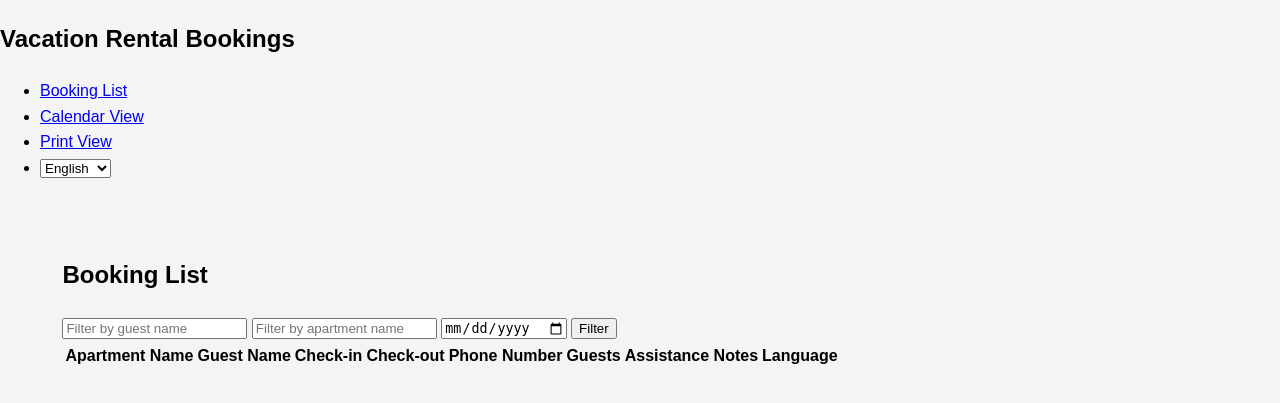
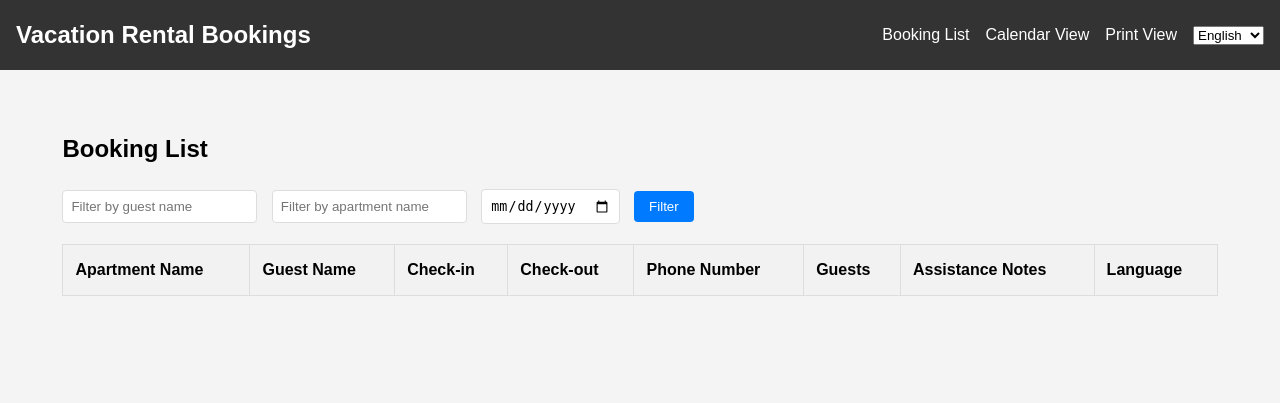
Before and after one commit to LitttleLions/VacationBookingManager, a Flask app: page / in a window 1280 px wide. Shown: the top 403 px of the page. Run offline with Flask 3, Linux system fonts and the light colour scheme; lists and menus that the app fills with data are empty.

```diff
--- a/static/css/styles.css
+++ b/static/css/styles.css
@@ -12,6 +12,94 @@ body {
     margin: auto;
     overflow: hidden;
     padding: 20px;
+}
+
+/* Header and Navigation styles */
+header {
+    background-color: #333;
+    color: #fff;
+    padding: 1rem;
+}
+
+nav {
+    display: flex;
+    justify-content: space-between;
+    align-items: center;
+}
+
+nav h1 {
+    margin: 0;
+}
+
+nav ul {
+    list-style: none;
+    display: flex;
+    margin: 0;
+    padding: 0;
+}
+
+nav ul li {
+    margin-left: 1rem;
+}
+
+nav ul li a {
+    color: #fff;
+    text-decoration: none;
+}
+
+nav ul li a:hover {
+    color: #ddd;
+}
+
+/* Main list styles */
+#bookingTable {
+    width: 100%;
+    border-collapse: collapse;
+    margin-top: 20px;
+}
+
+#bookingTable th, #bookingTable td {
+    border: 1px solid #ddd;
+    padding: 12px;
+    text-align: left;
+}
+
+#bookingTable th {
+    background-color: #f2f2f2;
+    font-weight: bold;
+}
+
+#bookingTable tr:nth-child(even) {
+    background-color: #f9f9f9;
+}
+
+#bookingTable tr:hover {
+    background-color: #f5f5f5;
+}
+
+/* Form styles */
+form {
+    margin-bottom: 20px;
+}
+
+input[type="text"], input[type="date"] {
+    padding: 8px;
+    margin-right: 10px;
+    border: 1px solid #ddd;
+    border-radius: 4px;
+}
+
+button {
+    padding: 8px 15px;
+    background-color: #007bff;
+    color: #fff;
+    border: none;
+    border-radius: 4px;
+    cursor: pointer;
+}
+
+button:hover {
+    background-color: #0056b3;
 }
 
 /* Calendar styles */
```
Also changed, not shown: other parts of static/css/styles.css (+30 -8 lines).
